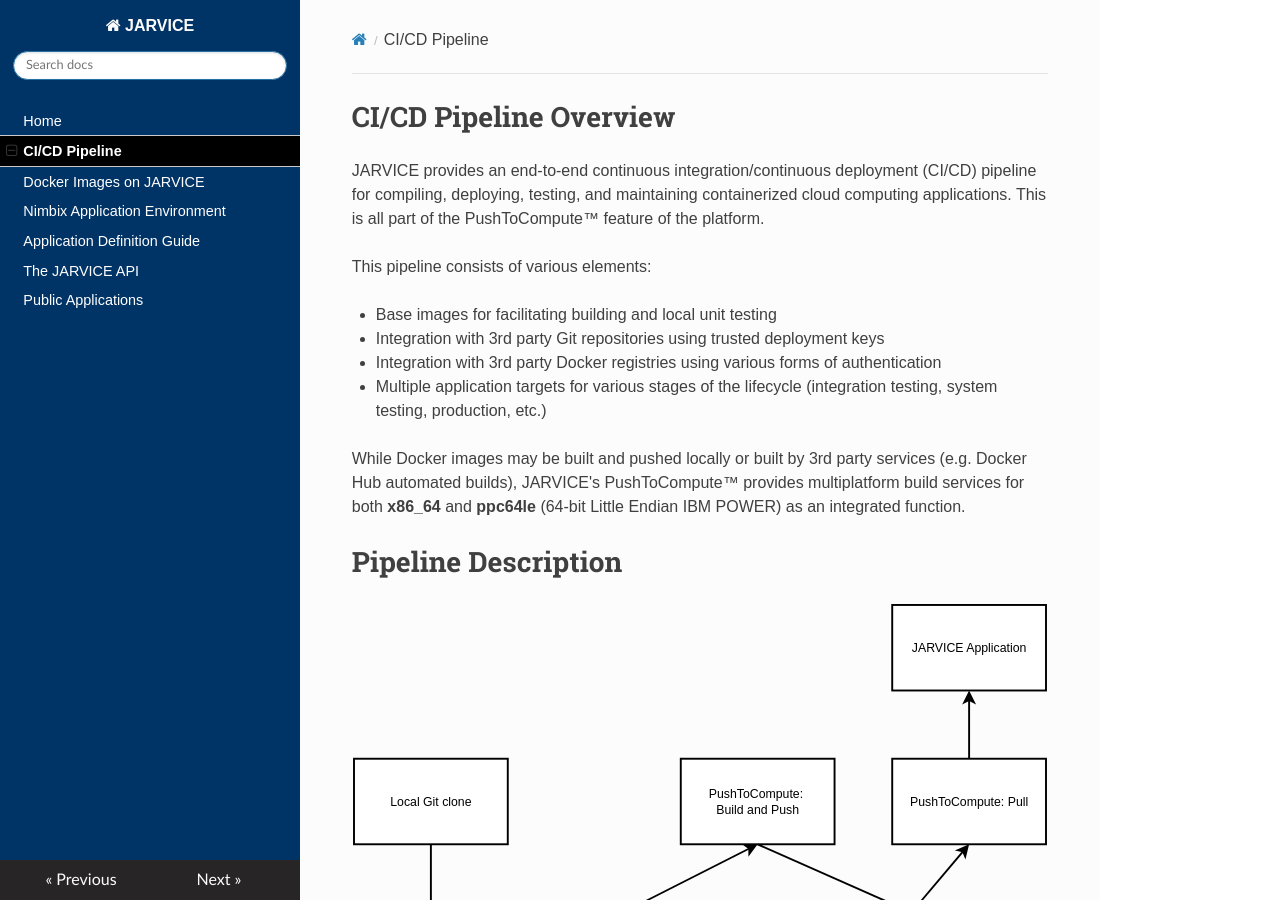
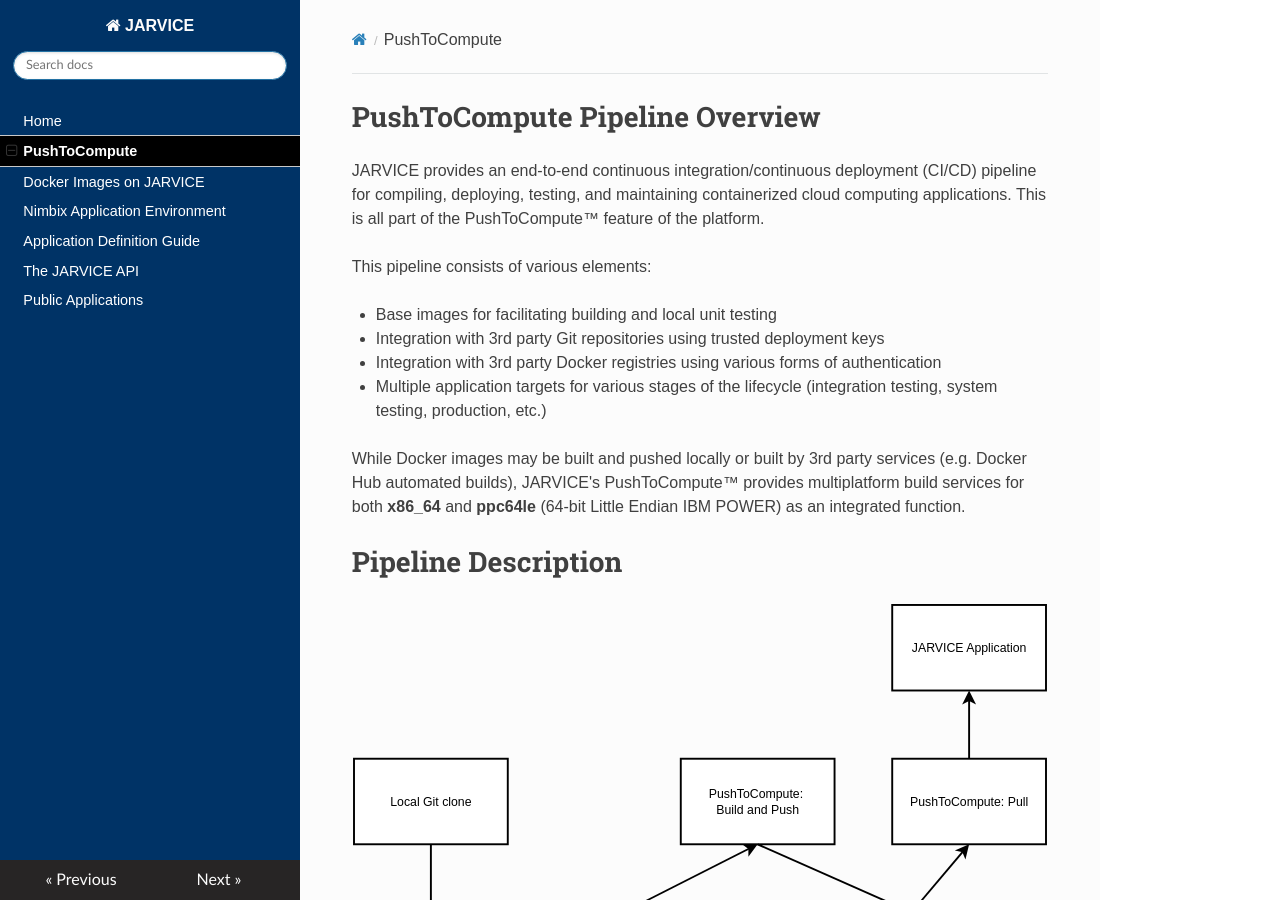
Before and after one commit to nimbix/jardoc, an MkDocs documentation site: the page built from docs/cicd.md, in a window 1280 px wide and 900 px high. Built offline with MkDocs 1.6.1, drawn with Linux system fonts in a browser that asks for light colours; nearby versions of some CDN libraries; old or Windows-style settings are respelled for this version of MkDocs.

Commit message:
change title and headings

```diff
--- a/docs/cicd.md
+++ b/docs/cicd.md
@@ -1,4 +1,4 @@
-# CI/CD Pipeline Overview
+# PushToCompute Pipeline Overview
 
 JARVICE provides an end-to-end continuous integration/continuous deployment (CI/CD) pipeline for compiling, deploying, testing, and maintaining containerized cloud computing applications.  This is all part of the PushToCompute&trade; feature of the platform.
 
--- a/mkdocs.yml
+++ b/mkdocs.yml
@@ -4,7 +4,7 @@
     - css/extra.css
 pages:
     - Home: index.md
-    - CI/CD Pipeline: cicd.md
+    - PushToCompute: cicd.md
     - Docker Images on JARVICE: docker.md
     - Nimbix Application Environment: nae.md
     - Application Definition Guide: appdef.md
```
